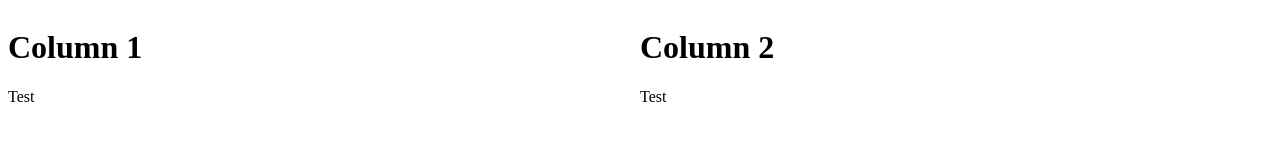
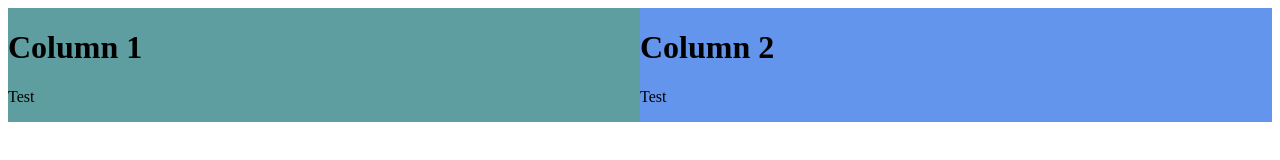
Before and after one commit to JuanDuarte2003/JuanDuarte2003.github.io, a plain HTML site: page index.html in a window 1280 px wide. Drawn offline with Linux system fonts and the light colour scheme.

Commit message:
Update index.html

```diff
--- a/index.html
+++ b/index.html
@@ -9,11 +9,11 @@
     </head>
     <body>
         <div class="row">
-            <div class="column">
+            <div class="column" style="background-color: cadetblue ;">
                 <h1>Column 1</h1>
                 <p>Test</p>
             </div>
-            <div class="column">
+            <div class="column" style="background-color: cornflowerblue;">
                 <h1>Column 2</h1>
                 <p>Test</p>
             </div>
```
